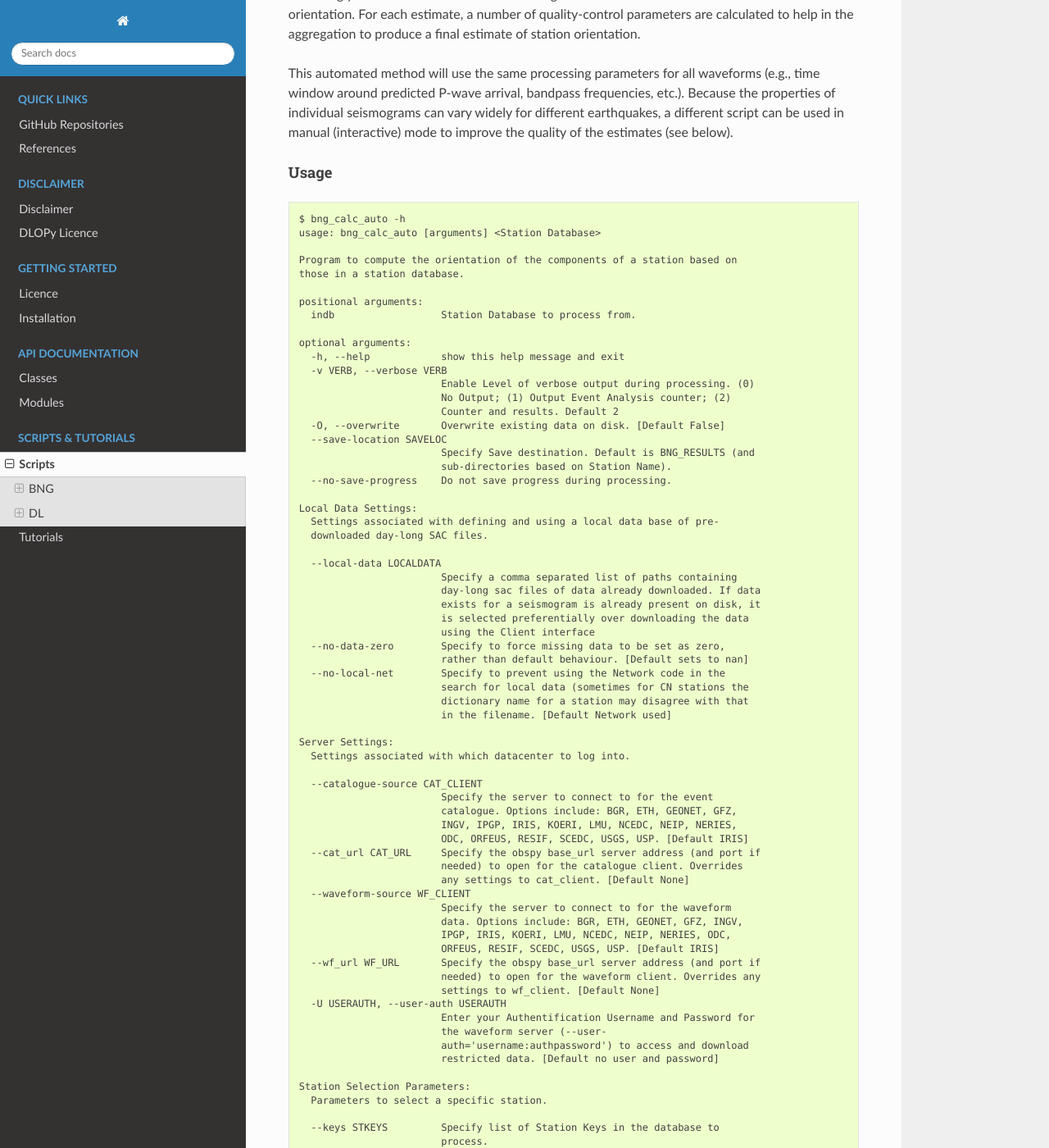
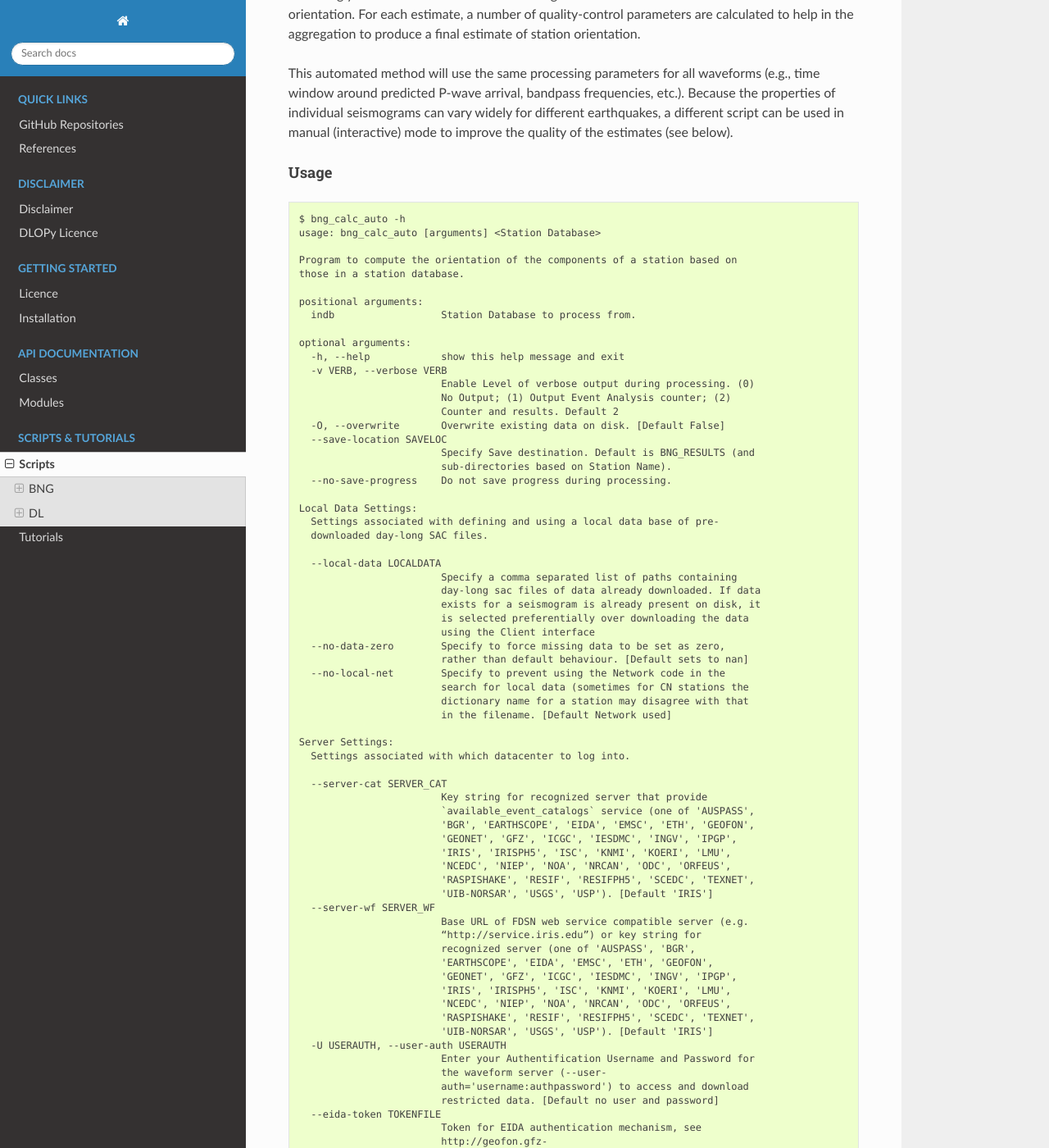
Before and after one commit to nfsi-canada/OrientPy, a Sphinx documentation site: the page built from docs/scripts.rst, in a window 1280 px wide and 1400 px high, scrolled down 600 px. Shown: the whole window at 82% size. Built offline with Sphinx 7.4.7 and the Read the Docs theme 3.1.0, drawn with Linux system fonts in a browser that asks for light colours; some of the changed text lies outside the part shown.

Commit message:
updated script args for server settings

```diff
--- a/docs/scripts.rst
+++ b/docs/scripts.rst
@@ -80,27 +80,39 @@ Usage
     Server Settings:
       Settings associated with which datacenter to log into.
 
-      --catalogue-source CAT_CLIENT
-                            Specify the server to connect to for the event
-                            catalogue. Options include: BGR, ETH, GEONET, GFZ,
-                            INGV, IPGP, IRIS, KOERI, LMU, NCEDC, NEIP, NERIES,
-                            ODC, ORFEUS, RESIF, SCEDC, USGS, USP. [Default IRIS]
-      --cat_url CAT_URL     Specify the obspy base_url server address (and port if
-                            needed) to open for the catalogue client. Overrides
-                            any settings to cat_client. [Default None]
-      --waveform-source WF_CLIENT
-                            Specify the server to connect to for the waveform
-                            data. Options include: BGR, ETH, GEONET, GFZ, INGV,
-                            IPGP, IRIS, KOERI, LMU, NCEDC, NEIP, NERIES, ODC,
-                            ORFEUS, RESIF, SCEDC, USGS, USP. [Default IRIS]
-      --wf_url WF_URL       Specify the obspy base_url server address (and port if
-                            needed) to open for the waveform client. Overrides any
-                            settings to wf_client. [Default None]
+      --server-cat SERVER_CAT
+                            Key string for recognized server that provide
+                            `available_event_catalogs` service (one of 'AUSPASS',
+                            'BGR', 'EARTHSCOPE', 'EIDA', 'EMSC', 'ETH', 'GEOFON',
+                            'GEONET', 'GFZ', 'ICGC', 'IESDMC', 'INGV', 'IPGP',
+                            'IRIS', 'IRISPH5', 'ISC', 'KNMI', 'KOERI', 'LMU',
+                            'NCEDC', 'NIEP', 'NOA', 'NRCAN', 'ODC', 'ORFEUS',
+                            'RASPISHAKE', 'RESIF', 'RESIFPH5', 'SCEDC', 'TEXNET',
+                            'UIB-NORSAR', 'USGS', 'USP'). [Default 'IRIS']
+      --server-wf SERVER_WF
+                            Base URL of FDSN web service compatible server (e.g.
+                            “http://service.iris.edu”) or key string for
+                            recognized server (one of 'AUSPASS', 'BGR',
+                            'EARTHSCOPE', 'EIDA', 'EMSC', 'ETH', 'GEOFON',
+                            'GEONET', 'GFZ', 'ICGC', 'IESDMC', 'INGV', 'IPGP',
+                            'IRIS', 'IRISPH5', 'ISC', 'KNMI', 'KOERI', 'LMU',
+                            'NCEDC', 'NIEP', 'NOA', 'NRCAN', 'ODC', 'ORFEUS',
+                            'RASPISHAKE', 'RESIF', 'RESIFPH5', 'SCEDC', 'TEXNET',
+                            'UIB-NORSAR', 'USGS', 'USP'). [Default 'IRIS']
       -U USERAUTH, --user-auth USERAUTH
                             Enter your Authentification Username and Password for
                             the waveform server (--user-
                             auth='username:authpassword') to access and download
                             restricted data. [Default no user and password]
+      --eida-token TOKENFILE
+                            Token for EIDA authentication mechanism, see
+                            http://geofon.gfz-
+                            potsdam.de/waveform/archive/auth/index.php. If a token
+                            is provided, argument --user-auth will be ignored.
+                            This mechanism is only available on select EIDA nodes.
+                            The token can be provided in form of the PGP message
+                            as a string, or the filename of a local file with the
+                            PGP message in it. [Default None]
 
     Station Selection Parameters:
       Parameters to select a specific station.
@@ -143,7 +155,6 @@ Usage
                             [Default 175.]
       --max-dep MAXDEP      Specify maximum Earthquake Depth (km). [Default no
                             limit]
-      --discard-catalogue   Specify to discard the eq catalogue after processing.
 
     Processing Parameters:
       Parameters associated with BNG processing.
@@ -281,27 +292,39 @@ Usage
     Server Settings:
       Settings associated with which datacenter to log into.
 
-      --catalogue-source CAT_CLIENT
-                            Specify the server to connect to for the event
-                            catalogue. Options include: BGR, ETH, GEONET, GFZ,
-                            INGV, IPGP, IRIS, KOERI, LMU, NCEDC, NEIP, NERIES,
-                            ODC, ORFEUS, RESIF, SCEDC, USGS, USP. [Default IRIS]
-      --cat_url CAT_URL     Specify the obspy base_url server address (and port if
-                            needed) to open for the catalogue client. Overrides
-                            any settings to cat_client. [Default None]
-      --waveform-source WF_CLIENT
-                            Specify the server to connect to for the waveform
-                            data. Options include: BGR, ETH, GEONET, GFZ, INGV,
-                            IPGP, IRIS, KOERI, LMU, NCEDC, NEIP, NERIES, ODC,
-                            ORFEUS, RESIF, SCEDC, USGS, USP. [Default IRIS]
-      --wf_url WF_URL       Specify the obspy base_url server address (and port if
-                            needed) to open for the waveform client. Overrides any
-                            settings to wf_client. [Default None]
+      --server-cat SERVER_CAT
+                            Key string for recognized server that provide
+                            `available_event_catalogs` service (one of 'AUSPASS',
+                            'BGR', 'EARTHSCOPE', 'EIDA', 'EMSC', 'ETH', 'GEOFON',
+                            'GEONET', 'GFZ', 'ICGC', 'IESDMC', 'INGV', 'IPGP',
+                            'IRIS', 'IRISPH5', 'ISC', 'KNMI', 'KOERI', 'LMU',
+                            'NCEDC', 'NIEP', 'NOA', 'NRCAN', 'ODC', 'ORFEUS',
+                            'RASPISHAKE', 'RESIF', 'RESIFPH5', 'SCEDC', 'TEXNET',
+                            'UIB-NORSAR', 'USGS', 'USP'). [Default 'IRIS']
+      --server-wf SERVER_WF
+                            Base URL of FDSN web service compatible server (e.g.
+                            “http://service.iris.edu”) or key string for
+                            recognized server (one of 'AUSPASS', 'BGR',
+                            'EARTHSCOPE', 'EIDA', 'EMSC', 'ETH', 'GEOFON',
+                            'GEONET', 'GFZ', 'ICGC', 'IESDMC', 'INGV', 'IPGP',
+                            'IRIS', 'IRISPH5', 'ISC', 'KNMI', 'KOERI', 'LMU',
+                            'NCEDC', 'NIEP', 'NOA', 'NRCAN', 'ODC', 'ORFEUS',
+                            'RASPISHAKE', 'RESIF', 'RESIFPH5', 'SCEDC', 'TEXNET',
+                            'UIB-NORSAR', 'USGS', 'USP'). [Default 'IRIS']
       -U USERAUTH, --user-auth USERAUTH
                             Enter your Authentification Username and Password for
                             the waveform server (--user-
                             auth='username:authpassword') to access and download
                             restricted data. [Default no user and password]
+      --eida-token TOKENFILE
+                            Token for EIDA authentication mechanism, see
+                            http://geofon.gfz-
+                            potsdam.de/waveform/archive/auth/index.php. If a token
+                            is provided, argument --user-auth will be ignored.
+                            This mechanism is only available on select EIDA nodes.
+                            The token can be provided in form of the PGP message
+                            as a string, or the filename of a local file with the
+                            PGP message in it. [Default None]
 
     Station Selection Parameters:
       Parameters to select a specific station.
@@ -341,7 +364,6 @@ Usage
       --max-dist MAXDIST    Specify the maximum earthquake distance (in degrees).
                             [Default 175.]
       --max-dep MAXDEP      Specify maximum Earthquake Depth (km). [Default 150.]
-      --discard-catalogue   Specify to discard the eq catalogue after processing.
 
 ``dl_average``
 **************
```
Also changed, not shown: 2 other files.
